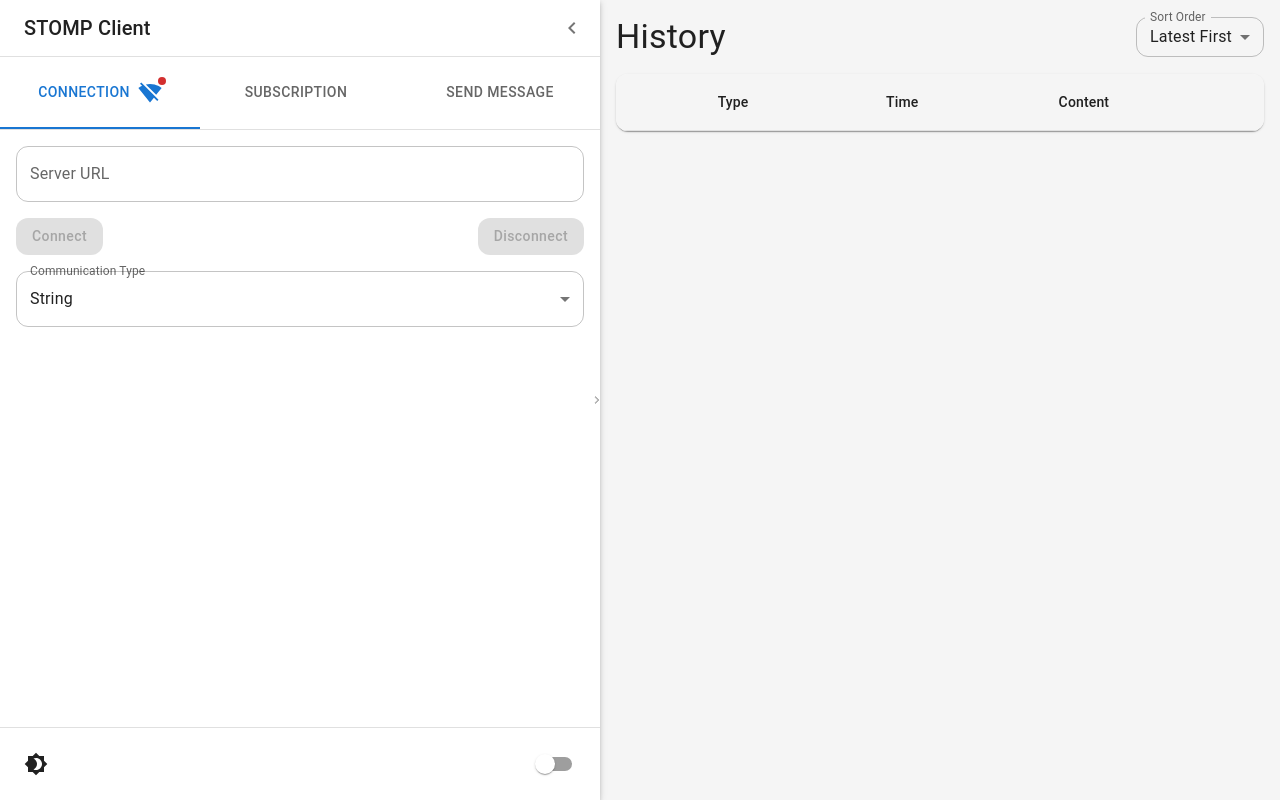
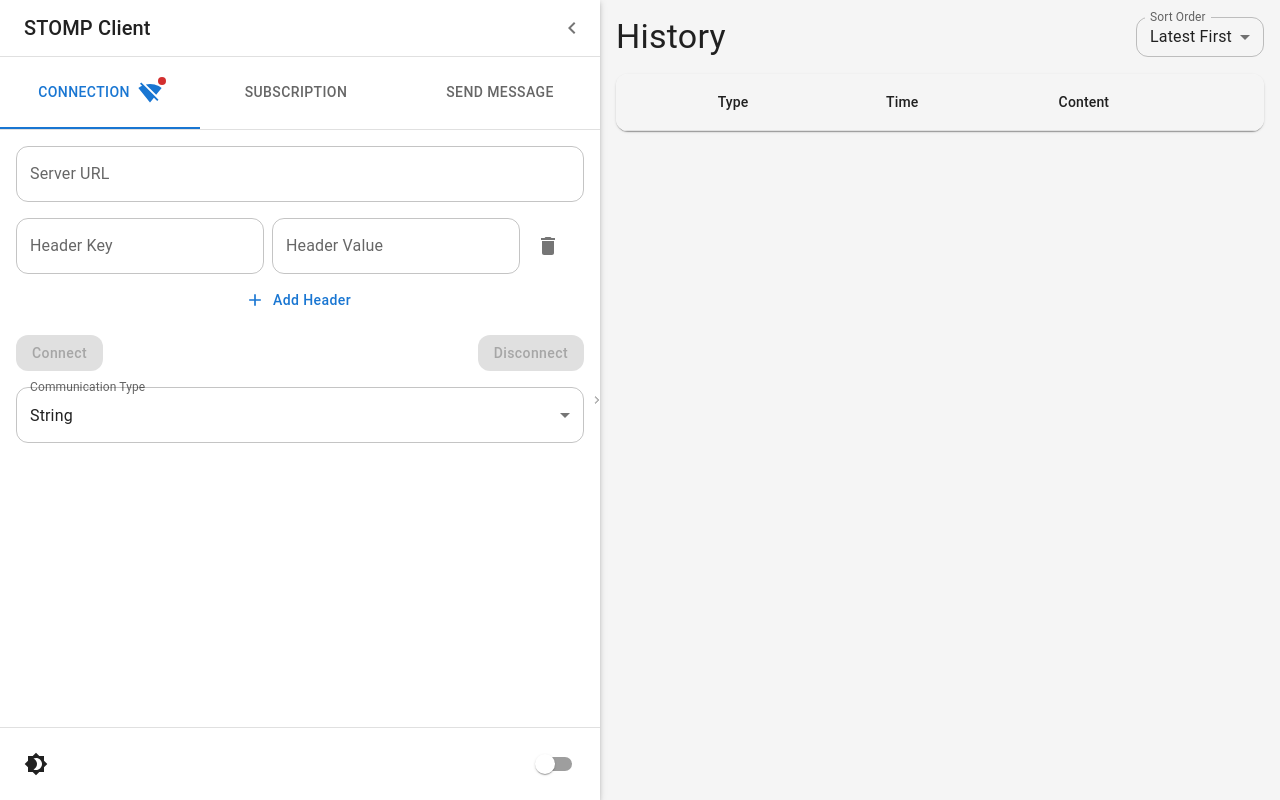
Before and after one commit to waterfogSW/stomp-client, a Next.js app: page / in a window 1280 px wide. Built offline with nearby package versions, Linux system fonts and the light colour scheme.

Commit message:
✨ CONNECT시 헤더 추가 로직 작성

```diff
--- a/src/components/ConnectionPanel.tsx
+++ b/src/components/ConnectionPanel.tsx
@@ -8,6 +8,9 @@ import Select from '@mui/material/Select';
 import MenuItem from '@mui/material/MenuItem';
 import Chip from '@mui/material/Chip';
 import CircularProgress from '@mui/material/CircularProgress';
+import IconButton from '@mui/material/IconButton';
+import AddIcon from '@mui/icons-material/Add';
+import DeleteIcon from '@mui/icons-material/Delete';
 import { Client } from '@stomp/stompjs';
 import * as protobuf from 'protobufjs';
 
@@ -29,6 +32,11 @@ interface ConnectionPanelProps {
   setLoadedProtoFiles: React.Dispatch<React.SetStateAction<Set<string>>>;
 }
 
+interface Header {
+  key: string;
+  value: string;
+}
+
 export const ConnectionPanel: React.FC<ConnectionPanelProps> = ({
                                                                   connected,
                                                                   setConnected,
@@ -47,14 +55,23 @@ export const ConnectionPanel: React.FC<ConnectionPanelProps> = ({
                                                                 }) => {
   const [isLoading, setIsLoading] = useState<boolean>(false);
   const [protoLoadError, setProtoLoadError] = useState<string | null>(null);
+  const [headers, setHeaders] = useState<Header[]>([{ key: '', value: '' }]);
 
   const connectToServer = async () => {
     if (clientRef.current) {
       await clientRef.current.deactivate();
     }
 
+    const connectHeaders = headers.reduce((acc, header) => {
+      if (header.key && header.value) {
+        acc[header.key] = header.value;
+      }
+      return acc;
+    }, {} as Record<string, string>);
+
     const client = new Client({
       brokerURL: serverUrl,
+      connectHeaders,
       onConnect: () => {
         console.log('Connected to STOMP server');
         setConnected(true);
@@ -87,6 +104,20 @@ export const ConnectionPanel: React.FC<ConnectionPanelProps> = ({
         setConnectionError('Error disconnecting from server');
       }
     }
+  };
+
+  const handleAddHeader = () => {
+    setHeaders([...headers, { key: '', value: '' }]);
+  };
+
+  const handleRemoveHeader = (index: number) => {
+    setHeaders(headers.filter((_, i) => i !== index));
+  };
+
+  const handleHeaderChange = (index: number, field: 'key' | 'value', value: string) => {
+    const newHeaders = [...headers];
+    newHeaders[index][field] = value;
+    setHeaders(newHeaders);
   };
 
   const fetchProtoFile = async (url: string): Promise<string> => {
@@ -186,7 +217,32 @@ export const ConnectionPanel: React.FC<ConnectionPanelProps> = ({
             value={serverUrl}
             onChange={(e) => setServerUrl(e.target.value)}
             fullWidth
+            disabled={connected}
         />
+        <Box sx={{ display: 'flex', flexDirection: 'column', gap: 1 }}>
+          {headers.map((header, index) => (
+              <Box key={index} sx={{ display: 'flex', gap: 1 }}>
+                <TextField
+                    label="Header Key"
+                    value={header.key}
+                    onChange={(e) => handleHeaderChange(index, 'key', e.target.value)}
+                    disabled={connected}
+                />
+                <TextField
+                    label="Header Value"
+                    value={header.value}
+                    onChange={(e) => handleHeaderChange(index, 'value', e.target.value)}
+                    disabled={connected}
+                />
+                <IconButton onClick={() => handleRemoveHeader(index)} disabled={connected}>
+                  <DeleteIcon />
+                </IconButton>
+              </Box>
+          ))}
+          <Button startIcon={<AddIcon />} onClick={handleAddHeader} disabled={connected}>
+            Add Header
+          </Button>
+        </Box>
         <Box sx={{ display: 'flex', justifyContent: 'space-between' }}>
           <Button variant="contained" onClick={connectToServer} disabled={connected || !serverUrl}>
             Connect
@@ -211,16 +267,11 @@ export const ConnectionPanel: React.FC<ConnectionPanelProps> = ({
                 onChange={handleProtoFileUpload}
                 inputProps={{ accept: '.proto', multiple: true }}
                 fullWidth
-                disabled={isLoading}
             />
         )}
         <Box sx={{ display: 'flex', flexWrap: 'wrap', gap: 1 }}>
           {Array.from(loadedProtoFiles).map((file) => (
-              <Chip
-                  key={file}
-                  label={file}
-                  color="secondary"
-              />
+              <Chip key={file} label={file} color="secondary" />
           ))}
         </Box>
         {isLoading && <CircularProgress />}
```
